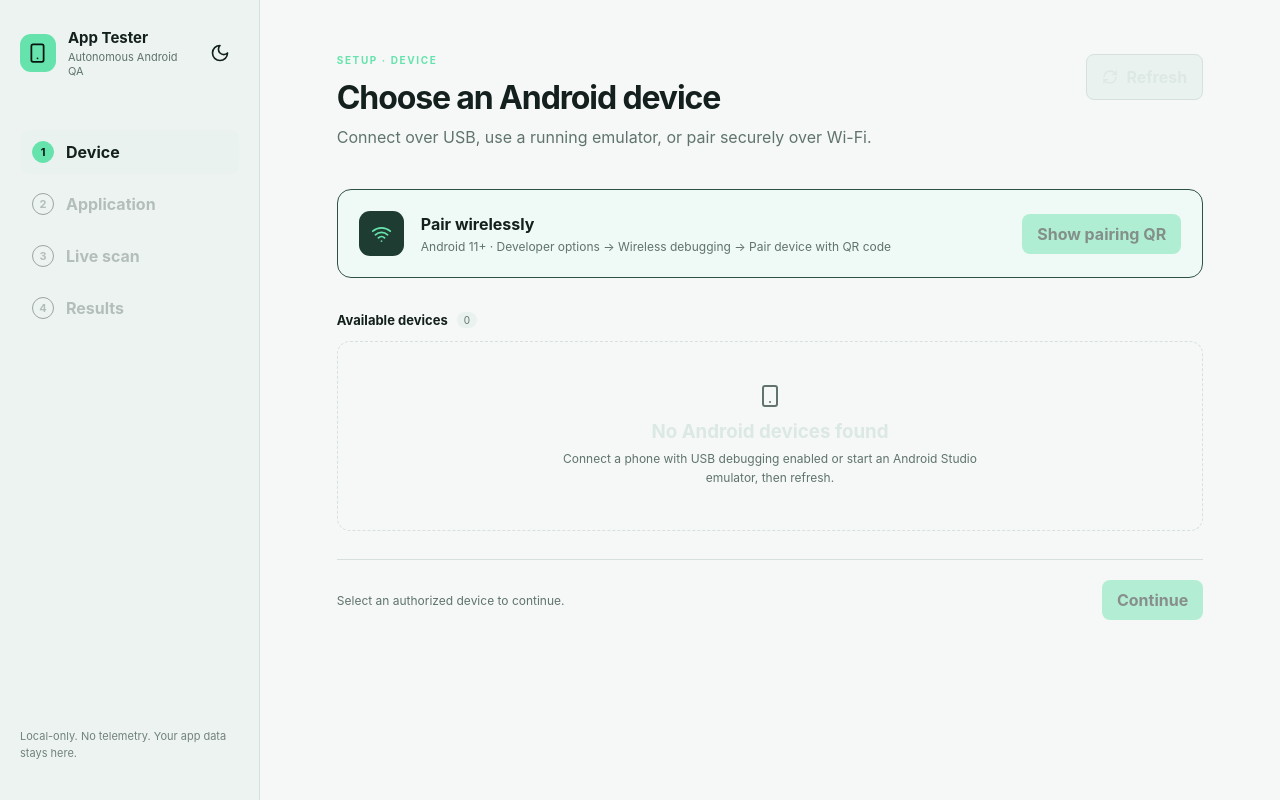
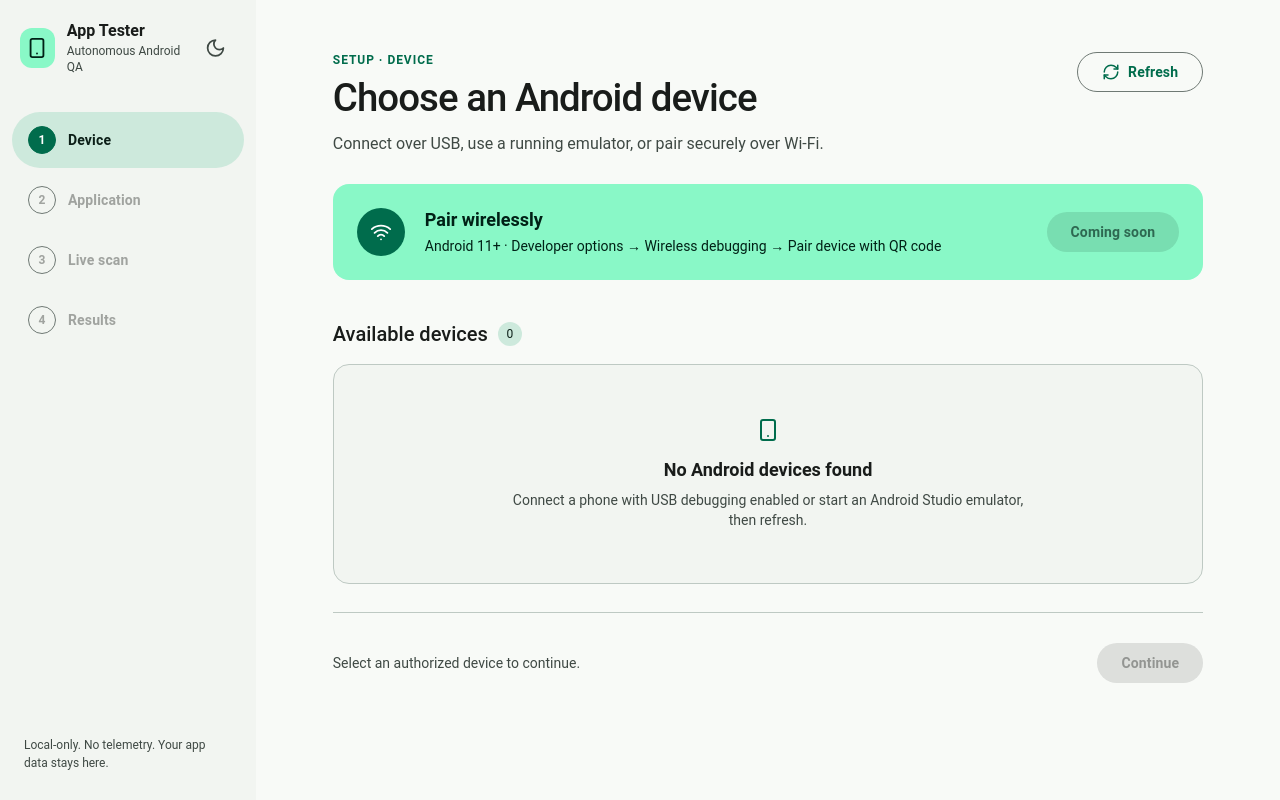
Before and after one commit to Prayag887/postman-like, a React (Vite) app in the folder apps/desktop/: page / in a window 1280 px wide. Built offline with nearby package versions, Linux system fonts and the light colour scheme.

Commit message:
style(design): FINDING-002 — adopt Material 3 interface

```diff
--- a/apps/desktop/src/App.tsx
+++ b/apps/desktop/src/App.tsx
@@ -104,7 +104,7 @@ export function App() {
           </button>
         </div>
         <nav aria-label="Workflow">
-          <button className="active">
+          <button className="active" aria-current="step">
             <span>1</span> Device
           </button>
           <button disabled>
@@ -147,8 +147,8 @@ export function App() {
               with QR code
             </p>
           </div>
-          <button disabled title="QR pairing is the next implementation slice">
-            Show pairing QR
+          <button disabled title="QR pairing is not implemented yet">
+            Coming soon
           </button>
         </section>
 
--- a/apps/desktop/src/styles.css
+++ b/apps/desktop/src/styles.css
@@ -1,107 +1,474 @@
 :root {
-  font-family: Inter, ui-sans-serif, -apple-system, BlinkMacSystemFont, "Segoe UI", sans-serif;
-  color: #edf3f1;
-  background: #09100f;
+  font-family: "Roboto Flex", "Roboto", sans-serif;
   font-synthesis: none;
-  --panel: #101a18;
-  --panel-strong: #162320;
-  --line: #253632;
-  --muted: #91a29e;
-  --accent: #66e3ad;
-  --accent-ink: #07140f;
-  --danger: #ff8c94;
+  color-scheme: light;
+  --md-primary: #006c4c;
+  --md-on-primary: #ffffff;
+  --md-primary-container: #89f8c7;
+  --md-on-primary-container: #002116;
+  --md-secondary-container: #cde9dc;
+  --md-on-secondary-container: #0c1f18;
+  --md-surface: #f8faf7;
+  --md-surface-container-low: #f2f5f1;
+  --md-surface-container: #ecefeb;
+  --md-surface-container-high: #e6e9e5;
+  --md-on-surface: #191c1a;
+  --md-on-surface-variant: #3f4944;
+  --md-outline: #6f7974;
+  --md-outline-variant: #bec9c3;
+  --md-error: #ba1a1a;
+  --md-on-error-container: #410002;
+  --md-error-container: #ffdad6;
+  --md-shadow: rgba(0, 0, 0, 0.18);
+  --md-focus: #005138;
+}
+
+:root[data-theme="dark"] {
+  color-scheme: dark;
+  --md-primary: #6ddbab;
+  --md-on-primary: #003826;
+  --md-primary-container: #005138;
+  --md-on-primary-container: #89f8c7;
+  --md-secondary-container: #354b41;
+  --md-on-secondary-container: #d8e9e0;
+  --md-surface: #101412;
+  --md-surface-container-low: #191c1a;
+  --md-surface-container: #1d211f;
+  --md-surface-container-high: #282b29;
+  --md-on-surface: #e0e3df;
+  --md-on-surface-variant: #bec9c3;
+  --md-outline: #89938e;
+  --md-outline-variant: #3f4944;
+  --md-error: #ffb4ab;
+  --md-on-error-container: #ffdad6;
+  --md-error-container: #93000a;
+  --md-shadow: rgba(0, 0, 0, 0.55);
+  --md-focus: #89f8c7;
 }
 
 * { box-sizing: border-box; }
-body { margin: 0; min-width: 760px; min-height: 100vh; }
-button { font: inherit; }
-.app-shell { min-height: 100vh; display: grid; grid-template-columns: 260px 1fr; }
+
+body {
+  margin: 0;
+  min-width: 760px;
+  min-height: 100vh;
+  color: var(--md-on-surface);
+  background: var(--md-surface);
+  font-size: 16px;
+}
+
+button {
+  min-height: 40px;
+  border: 0;
+  border-radius: 20px;
+  padding: 0 24px;
+  font: 600 14px/1 "Roboto Flex", "Roboto", sans-serif;
+  letter-spacing: 0.01em;
+  color: var(--md-on-primary);
+  background: var(--md-primary);
+  cursor: pointer;
+  transition:
+    background-color 160ms ease-out,
+    box-shadow 160ms ease-out,
+    transform 100ms ease-out;
+}
+
+button:hover:not(:disabled) {
+  box-shadow: 0 2px 5px var(--md-shadow);
+}
+
+button:active:not(:disabled) {
+  box-shadow: none;
+  transform: translateY(1px);
+}
+
+button:focus-visible {
+  outline: 3px solid var(--md-focus);
+  outline-offset: 3px;
+}
+
+button:disabled {
+  color: color-mix(in srgb, var(--md-on-surface) 38%, transparent);
+  background: color-mix(in srgb, var(--md-on-surface) 12%, transparent);
+  cursor: not-allowed;
+  box-shadow: none;
+}
+
+.app-shell {
+  min-height: 100vh;
+  display: grid;
+  grid-template-columns: 256px minmax(0, 1fr);
+}
+
 aside {
-  padding: 28px 20px;
-  border-right: 1px solid var(--line);
-  background: #0c1412;
+  position: sticky;
+  top: 0;
+  height: 100vh;
+  padding: 20px 12px;
+  background: var(--md-surface-container-low);
   display: flex;
   flex-direction: column;
 }
-.brand { display: flex; gap: 12px; align-items: center; }
-.brand-mark { width: 38px; height: 38px; border-radius: 11px; display: grid; place-items: center; background: var(--accent); color: var(--accent-ink); }
-.brand-mark svg { width: 21px; }
-.brand strong, .brand small { display: block; }
-.brand strong { font-size: 15px; }
-.brand small { color: var(--muted); margin-top: 3px; font-size: 11px; }
+
+.brand {
+  min-height: 56px;
+  padding: 0 8px;
+  display: flex;
+  gap: 12px;
+  align-items: center;
+}
+
+.brand-mark {
+  width: 40px;
+  height: 40px;
+  border-radius: 12px;
+  display: grid;
+  place-items: center;
+  color: var(--md-on-primary-container);
+  background: var(--md-primary-container);
+}
+
+.brand-mark svg { width: 22px; }
+.brand strong,
+.brand small { display: block; }
+.brand strong { font-size: 16px; line-height: 20px; }
+.brand small {
+  margin-top: 2px;
+  color: var(--md-on-surface-variant);
+  font-size: 12px;
+  line-height: 16px;
+}
+
 .theme-toggle {
   margin-left: auto;
-  width: 40px;
-  height: 40px;
+  width: 48px;
+  height: 48px;
+  min-height: 48px;
   padding: 0;
   display: grid;
   place-items: center;
   border-radius: 50%;
-  color: inherit;
+  color: var(--md-on-surface-variant);
   background: transparent;
 }
-.theme-toggle:hover { background: var(--panel-strong); }
-.theme-toggle svg { width: 20px; }
-nav { display: grid; gap: 8px; margin-top: 52px; }
+
+.theme-toggle:hover:not(:disabled) {
+  background: var(--md-surface-container-high);
+  box-shadow: none;
+}
+
+.theme-toggle svg { width: 21px; }
+
+nav {
+  display: grid;
+  gap: 4px;
+  margin-top: 36px;
+}
+
 nav button {
-  height: 44px; border: 0; border-radius: 9px; background: transparent; color: #71827e;
-  text-align: left; padding: 0 12px; display: flex; align-items: center; gap: 12px;
+  width: 100%;
+  height: 56px;
+  padding: 0 16px;
+  border-radius: 28px;
+  display: flex;
+  align-items: center;
+  gap: 12px;
+  color: var(--md-on-surface-variant);
+  background: transparent;
+  text-align: left;
 }
-nav button span { width: 22px; height: 22px; display: grid; place-items: center; border-radius: 50%; border: 1px solid #384944; font-size: 11px; }
-nav button.active { color: #f5fbf8; background: var(--panel-strong); }
-nav button.active span { color: var(--accent-ink); background: var(--accent); border-color: var(--accent); }
-.privacy { margin-top: auto; color: #71827e; font-size: 11px; line-height: 1.5; }
-main { padding: 54px clamp(36px, 6vw, 88px) 30px; min-width: 0; }
-header { display: flex; align-items: flex-start; gap: 30px; }
+
+nav button:hover:not(:disabled) {
+  background: var(--md-surface-container-high);
+  box-shadow: none;
+}
+
+nav button span {
+  width: 28px;
+  height: 28px;
+  border: 1px solid var(--md-outline);
+  border-radius: 50%;
+  display: grid;
+  place-items: center;
+  font-size: 12px;
+}
+
+nav button.active {
+  color: var(--md-on-secondary-container);
+  background: var(--md-secondary-container);
+}
+
+nav button.active span {
+  color: var(--md-on-primary);
+  background: var(--md-primary);
+  border-color: var(--md-primary);
+}
+
+nav button:disabled {
+  color: color-mix(in srgb, var(--md-on-surface) 38%, transparent);
+  background: transparent;
+}
+
+.privacy {
+  margin: auto 12px 8px;
+  color: var(--md-on-surface-variant);
+  font-size: 12px;
+  line-height: 18px;
+}
+
+main {
+  width: min(100%, 1120px);
+  min-width: 0;
+  padding: 52px clamp(32px, 6vw, 80px) 32px;
+}
+
+header {
+  min-height: 104px;
+  display: flex;
+  align-items: flex-start;
+  gap: 32px;
+}
+
 header > div { flex: 1; }
-.eyebrow { color: var(--accent); font-size: 10px; letter-spacing: .16em; font-weight: 750; margin: 0 0 12px; }
-h1 { margin: 0; font-size: 32px; letter-spacing: -.035em; }
-.subtitle { color: var(--muted); margin: 10px 0 0; }
-button { border: 0; border-radius: 8px; background: var(--accent); color: var(--accent-ink); font-weight: 700; padding: 10px 15px; cursor: pointer; }
-button:disabled { cursor: not-allowed; opacity: .46; }
-.secondary { background: var(--panel-strong); color: #dce8e4; border: 1px solid var(--line); display: flex; gap: 8px; align-items: center; }
-.secondary svg { width: 16px; }
-.spin { animation: spin .8s linear infinite; }
+
+.eyebrow {
+  margin: 0 0 8px;
+  color: var(--md-primary);
+  font-size: 12px;
+  line-height: 16px;
+  font-weight: 700;
+  letter-spacing: 0.08em;
+}
+
+h1 {
+  margin: 0;
+  color: var(--md-on-surface);
+  font-size: clamp(30px, 3vw, 40px);
+  line-height: 1.15;
+  font-weight: 500;
+  letter-spacing: -0.025em;
+  text-wrap: balance;
+}
+
+.subtitle {
+  max-width: 680px;
+  margin: 12px 0 0;
+  color: var(--md-on-surface-variant);
+  font-size: 16px;
+  line-height: 24px;
+}
+
+.secondary {
+  min-height: 40px;
+  display: flex;
+  gap: 8px;
+  align-items: center;
+  color: var(--md-primary);
+  background: transparent;
+  border: 1px solid var(--md-outline);
+}
+
+.secondary:hover:not(:disabled) {
+  background: color-mix(in srgb, var(--md-primary) 8%, transparent);
+}
+
+.secondary svg { width: 18px; }
+.spin { animation: spin 800ms linear infinite; }
+
 @keyframes spin { to { transform: rotate(360deg); } }
-.pair-card { margin-top: 42px; padding: 21px; display: flex; align-items: center; gap: 17px; border: 1px solid #2e5145; background: linear-gradient(105deg, #10251e, var(--panel)); border-radius: 14px; }
+
+.pair-card {
+  min-height: 96px;
+  margin-top: 28px;
+  padding: 20px 24px;
+  display: flex;
+  align-items: center;
+  gap: 20px;
+  border-radius: 16px;
+  color: var(--md-on-primary-container);
+  background: var(--md-primary-container);
+}
+
 .pair-card > div:nth-child(2) { flex: 1; }
-.pair-icon { width: 45px; height: 45px; display: grid; place-items: center; border-radius: 11px; background: #1e3c32; color: var(--accent); }
-.pair-icon svg { width: 21px; }
-h2, h3, p { margin-top: 0; }
-.pair-card h2 { margin-bottom: 5px; font-size: 16px; }
-.pair-card p { margin: 0; color: var(--muted); font-size: 12px; }
-.section-title { display: flex; gap: 9px; align-items: center; margin: 34px 0 13px; }
-.section-title h2 { margin: 0; font-size: 13px; }
-.section-title span { color: var(--muted); background: var(--panel-strong); border-radius: 12px; padding: 2px 7px; font-size: 10px; }
-.device-grid { display: grid; gap: 10px; }
+
+.pair-icon {
+  width: 48px;
+  height: 48px;
+  display: grid;
+  place-items: center;
+  border-radius: 50%;
+  color: var(--md-on-primary);
+  background: var(--md-primary);
+}
+
+.pair-icon svg { width: 22px; }
+.pair-card h2 { margin: 0 0 4px; font-size: 18px; line-height: 24px; font-weight: 600; }
+.pair-card p { margin: 0; font-size: 14px; line-height: 20px; }
+.pair-card button:disabled {
+  color: color-mix(in srgb, var(--md-on-primary-container) 62%, transparent);
+  background: color-mix(in srgb, var(--md-on-primary-container) 12%, transparent);
+}
+
+.section-title {
+  margin: 40px 0 16px;
+  display: flex;
+  gap: 10px;
+  align-items: center;
+}
+
+.section-title h2 { margin: 0; font-size: 20px; line-height: 28px; font-weight: 500; }
+.section-title span {
+  min-width: 24px;
+  height: 24px;
+  padding: 0 8px;
+  border-radius: 12px;
+  display: grid;
+  place-items: center;
+  color: var(--md-on-secondary-container);
+  background: var(--md-secondary-container);
+  font-size: 12px;
+  font-variant-numeric: tabular-nums;
+}
+
+.device-grid { display: grid; gap: 12px; }
+
 .device-card {
-  width: 100%; min-height: 104px; display: grid; grid-template-columns: 43px 1fr auto; align-items: start; gap: 14px;
-  padding: 18px; background: var(--panel); border: 1px solid var(--line); color: inherit; text-align: left;
+  width: 100%;
+  min-height: 112px;
+  padding: 20px 24px;
+  border: 1px solid var(--md-outline-variant);
+  border-radius: 16px;
+  display: grid;
+  grid-template-columns: 48px 1fr auto;
+  align-items: start;
+  gap: 16px;
+  color: var(--md-on-surface);
+  background: var(--md-surface-container-low);
+  text-align: left;
 }
-.device-card:hover:not(:disabled), .device-card.selected { border-color: var(--accent); background: #13201d; }
-.device-card > svg { width: 22px; color: var(--accent); margin-top: 2px; }
-.device-card h3 { margin-bottom: 5px; font-size: 14px; }
-.device-card p { margin: 0; color: var(--muted); font: 11px ui-monospace, monospace; }
-.metadata { display: flex; gap: 7px; margin-top: 12px; flex-wrap: wrap; }
-.metadata span { color: #a9bab5; background: #1c2a27; padding: 4px 7px; border-radius: 5px; font-size: 10px; text-transform: capitalize; }
-.status { color: var(--accent); font-size: 10px; text-transform: capitalize; }
-.status.unauthorized, .status.offline { color: var(--danger); }
-.empty, .error { border: 1px dashed var(--line); border-radius: 13px; min-height: 190px; display: grid; place-items: center; align-content: center; text-align: center; color: var(--muted); padding: 30px; }
-.empty svg { width: 28px; margin-bottom: 12px; }
-.empty h3 { color: #dce8e4; margin-bottom: 7px; }
-.empty p { max-width: 420px; margin: 0; font-size: 12px; line-height: 1.55; }
-.error { min-height: auto; grid-template-columns: auto 1fr; text-align: left; color: var(--danger); }
-.error svg { width: 22px; }
-.error strong { color: #ffdadd; }
-.error p { margin: 5px 0 0; font-size: 12px; }
-footer { margin-top: 28px; padding-top: 20px; border-top: 1px solid var(--line); display: flex; align-items: center; }
-footer p { flex: 1; margin: 0; color: var(--muted); font-size: 12px; }
-@media (prefers-color-scheme: light) {
-  :root { color: #13201d; background: #f5f8f7; --panel: #fff; --panel-strong: #eaf2ef; --line: #d6e0dd; --muted: #60736d; }
-  aside { background: #edf3f1; }
-  nav button.active { color: #13201d; }
-  .pair-card { background: #eff9f5; }
-  .device-card { color: #13201d; }
-  .device-card:hover:not(:disabled), .device-card.selected { background: #f0faf6; }
-  .metadata span { background: #e9f0ee; color: #41544e; }
+
+.device-card:hover:not(:disabled) {
+  background: var(--md-surface-container);
+  border-color: var(--md-outline);
 }
+
+.device-card.selected {
+  border: 2px solid var(--md-primary);
+  background: var(--md-secondary-container);
+}
+
+.device-card > svg {
+  width: 24px;
+  margin-top: 3px;
+  color: var(--md-primary);
+}
+
+.device-card h3 { margin: 0 0 4px; font-size: 16px; line-height: 24px; font-weight: 600; }
+.device-card p {
+  margin: 0;
+  color: var(--md-on-surface-variant);
+  font: 12px/18px ui-monospace, "SFMono-Regular", monospace;
+  overflow-wrap: anywhere;
+}
+
+.metadata {
+  margin-top: 12px;
+  display: flex;
+  gap: 8px;
+  flex-wrap: wrap;
+}
+
+.metadata span {
+  min-height: 28px;
+  padding: 4px 10px;
+  border-radius: 8px;
+  color: var(--md-on-surface-variant);
+  background: var(--md-surface-container-high);
+  font-size: 12px;
+  line-height: 20px;
+  text-transform: capitalize;
+}
+
+.status {
+  color: var(--md-primary);
+  font-size: 12px;
+  line-height: 20px;
+  font-weight: 700;
+  text-transform: capitalize;
+}
+
+.status.unauthorized,
+.status.offline { color: var(--md-error); }
+
+.empty {
+  min-height: 220px;
+  padding: 40px;
+  border: 1px solid var(--md-outline-variant);
+  border-radius: 16px;
+  display: grid;
+  place-items: center;
+  align-content: center;
+  color: var(--md-on-surface-variant);
+  background: var(--md-surface-container-low);
+  text-align: center;
+}
+
+.empty svg { width: 32px; margin-bottom: 16px; color: var(--md-primary); }
+.empty h3 { margin: 0 0 8px; color: var(--md-on-surface); font-size: 18px; line-height: 24px; }
+.empty p { max-width: 520px; margin: 0; font-size: 14px; line-height: 20px; }
+
+.error {
+  min-height: 88px;
+  padding: 20px 24px;
+  border-radius: 12px;
+  display: grid;
+  grid-template-columns: auto 1fr;
+  gap: 16px;
+  align-items: start;
+  color: var(--md-on-error-container);
+  background: var(--md-error-container);
+}
+
+.error svg { width: 24px; }
+.error strong { font-size: 16px; }
+.error p { margin: 4px 0 0; font-size: 14px; line-height: 20px; }
+
+footer {
+  min-height: 80px;
+  margin-top: 28px;
+  padding-top: 20px;
+  border-top: 1px solid var(--md-outline-variant);
+  display: flex;
+  align-items: center;
+  gap: 24px;
+}
+
+footer p {
+  flex: 1;
+  margin: 0;
+  color: var(--md-on-surface-variant);
+  font-size: 14px;
+  line-height: 20px;
+}
+
+@media (max-width: 860px) {
+  .app-shell { grid-template-columns: 88px minmax(0, 1fr); }
+  aside { padding-inline: 8px; }
+  .brand { justify-content: center; padding: 0; }
+  .brand > div { display: none; }
+  .theme-toggle { position: absolute; bottom: 20px; left: 20px; }
+  nav button { height: 64px; padding: 0; justify-content: center; font-size: 0; }
+  nav button span { font-size: 12px; }
+  .privacy { display: none; }
+  main { padding-inline: 28px; }
+}
+
+@media (prefers-reduced-motion: reduce) {
+  *,
+  *::before,
+  *::after {
+    scroll-behavior: auto !important;
+    animation-duration: 1ms !important;
+    transition-duration: 1ms !important;
+  }
+}
```
